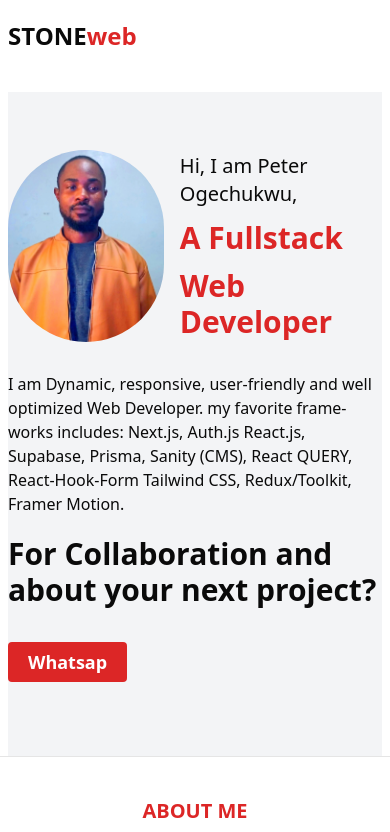
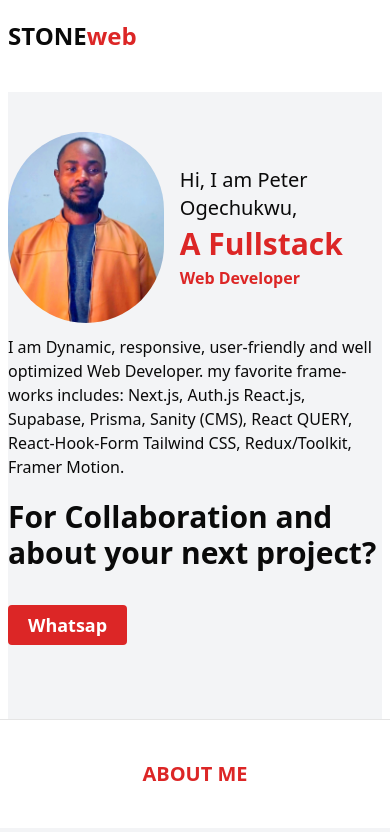
Before and after one commit to Peterstone01/portfolio-1, a Next.js app: page / in a window 390 px wide. Shown: the top 832 px of the page. Built offline with nearby package versions, Linux system fonts and the light colour scheme.

Commit message:
added sanity url

```diff
--- a/components/Hero.jsx
+++ b/components/Hero.jsx
@@ -30,10 +30,10 @@ const Hero = () => {
               <p className="   lg:font-bold text-xl  lg:text-2xl">
                 Hi, I am Peter Ogechukwu,
               </p>
-              <h1 className="  font-bold text-3xl  my-3 text-primary lg:font-extrabold lg:text-5xl">
+              <h1 className="  font-bold text-3xl my-1 lg:my-3 text-primary lg:font-extrabold lg:text-5xl">
                 A Fullstack{" "}
               </h1>
-              <h1 className="  font-bold text-3xl   text-primary lg:font-extrabold lg:text-5xl">
+              <h1 className="  font-bold    text-primary lg:font-extrabold lg:text-5xl">
                 Web Developer
               </h1>
               <p className=" hidden lg:block my-3">
--- a/constants/projects.js
+++ b/constants/projects.js
@@ -1,7 +1,8 @@
 import project1 from "../public/project1.jpg";
 import project2 from "../public/project2.jpg";
-import project3 from "../public/project3.jpg";
+
 import project4 from "../public/project4.jpg";
+import project10 from "../public/project10.jpg";
 
 export const projects = [
   {
@@ -19,17 +20,18 @@ export const projects = [
       "Built some Crud Apps to showcase my ability on how to use the Tanstack Query,  React hook form for Form Validation how to query the Mongo database Atlas  and render the components on user interface",
   },
   {
+    title:
+      " Deployed a Sanity Studio (Content Management Studio) to serve as a backend to perfom basic crud operations in your Blogs",
+    image: project10,
+    href: "https://blog-3.sanity.studio/structure",
+    description:
+      "The essence of building this web blog is to showcase my ability on how to use the postgress database (supabase), prisma Adapter manager, how to query the studio with Prisma Adapter and render the components on the Frontend",
+  },
+  {
     title: "E-commerce website  with Sanity CMS",
     image: project2,
     href: "/soon",
     description:
       "The essence of building this web blog is to showcase my ability on how to use the Sanity CMS as a content manager, how to query the studio with Groqs and render the components on the UI",
   },
-  {
-    title: " Movie Streaming web App",
-    image: project3,
-    href: "/soon",
-    description:
-      "The essence of building this web blog is to showcase my ability on how to use the postgress database (supabase), prisma Adapter manager, how to query the studio with Prisma Adapter and render the components on the Frontend",
-  },
 ];
```
Also changed, not shown: public/project10.jpg (added).
